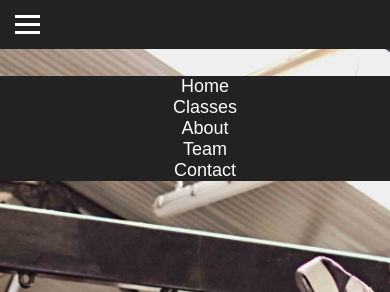
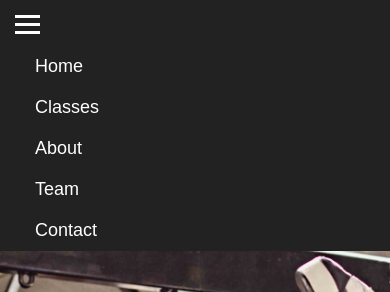
Before and after one commit to JarrahGreen/Imperator, a website: page index.html in a window 390 px wide. Both pictures are taken after a click on the element 205 px from the left and 24 px from the top of the page. Shown: the top 292 px of the page. Drawn offline with Linux system fonts and the light colour scheme.

Commit message:
Updated the burger menu

```diff
--- a/index.css
+++ b/index.css
@@ -6,6 +6,7 @@ body {
     color: white;
     text-align: center;
 }
+
 nav {
     background: #222;
     padding: 10px;
@@ -25,13 +26,32 @@ nav ul {
     display: flex;
     justify-content: center;
 }
+
 nav ul li {
     margin: 0 15px;
 }
+
 nav ul li a {
     color: white;
     text-decoration: none;
     font-size: 18px;
+}
+
+/* When the burger menu is pressed*/
+
+.nav-links.active {
+    align-items: flex-start; /* aligns list items to the left */
+}
+
+.nav-links.active li {
+    width: 100%; /* make li take full width */
+}
+
+.nav-links.active li a {
+    display: block;         /* allow full width clickable area */
+    width: 100%;
+    text-align: left;
+    padding: 10px 20px;     /* optional: add padding to make it look nice */
 }
 
 .burger {
@@ -52,7 +72,7 @@ nav ul li a {
         display: none; /* Hide nav by default on small screens */
         flex-direction: column;
         position: absolute;
-        top: 60px;
+        top: 30px;
         right: 0;
         background: #222;
         width: 100%;
@@ -64,7 +84,8 @@ nav ul li a {
     }
 
     .burger {
-        display: block; /* Show burger menu */
+        display: inline; /* Show burger menu */
+        color: #0a4b78;
     }
 }
 
```
